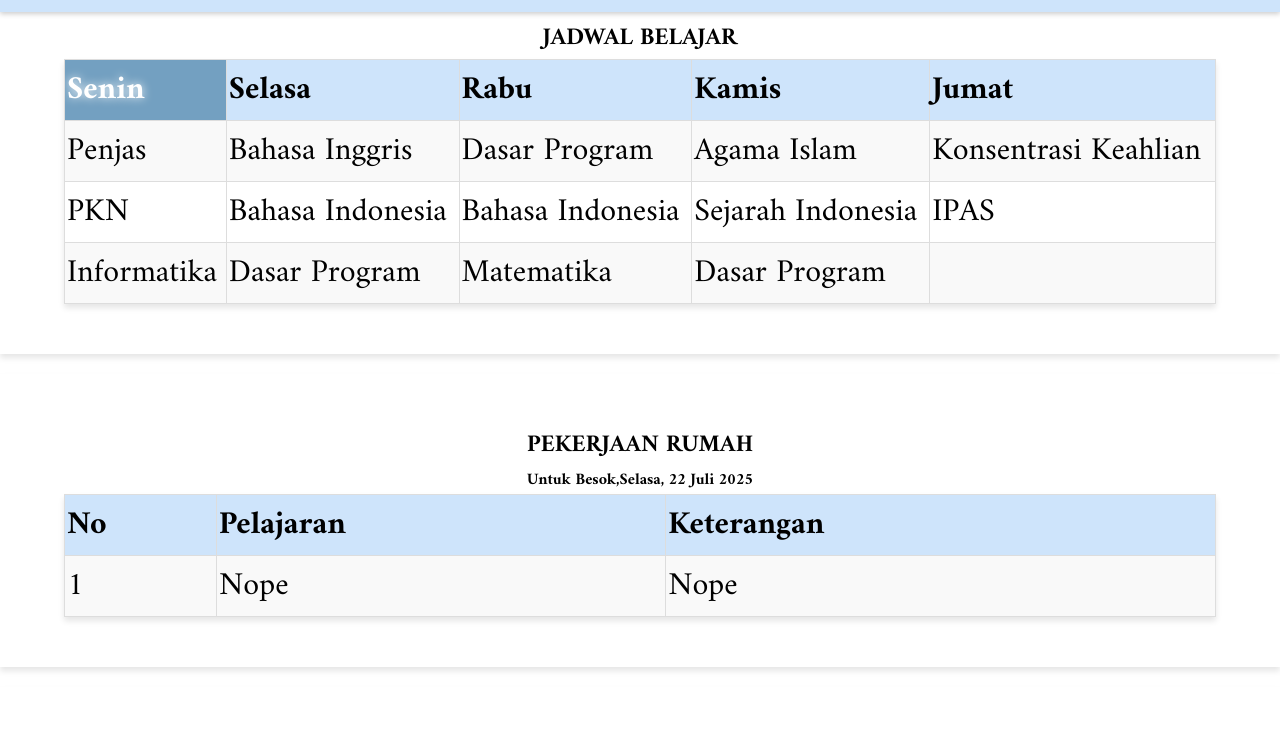
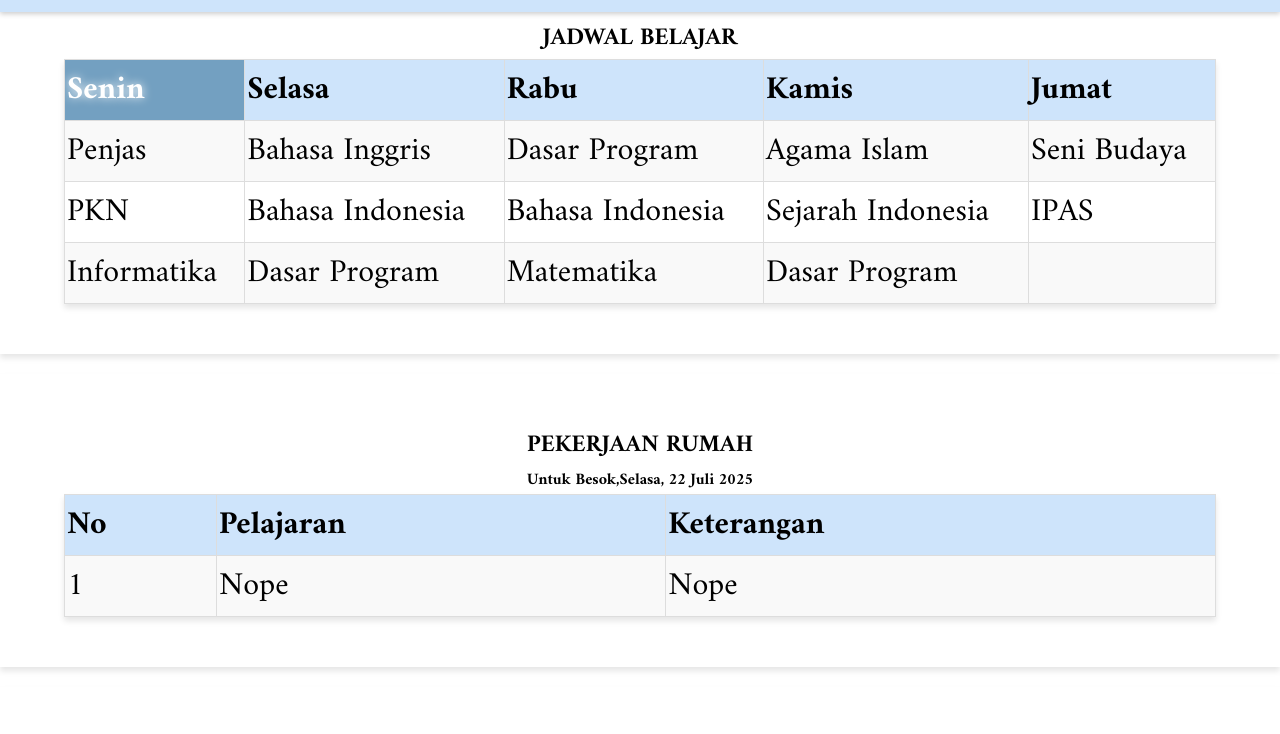
Before and after one commit to afrizaDev/Kelas_X_PPLG1, a plain HTML site: page index.html in a window 1280 px wide. Shown: the part 53-787 px from the top of the page. Drawn offline with Linux system fonts and the light colour scheme.

Commit message:
Update index.html

```diff
--- a/index.html
+++ b/index.html
@@ -32,7 +32,7 @@
                     <td>Bahasa Inggris</td>
                     <td>Dasar Program</td>
                     <td>Agama Islam</td>
-                    <td>Konsentrasi Keahlian</td>
+                    <td>Seni Budaya</td>
                 </tr>
                 <tr>
                     <td>PKN</td>
```
